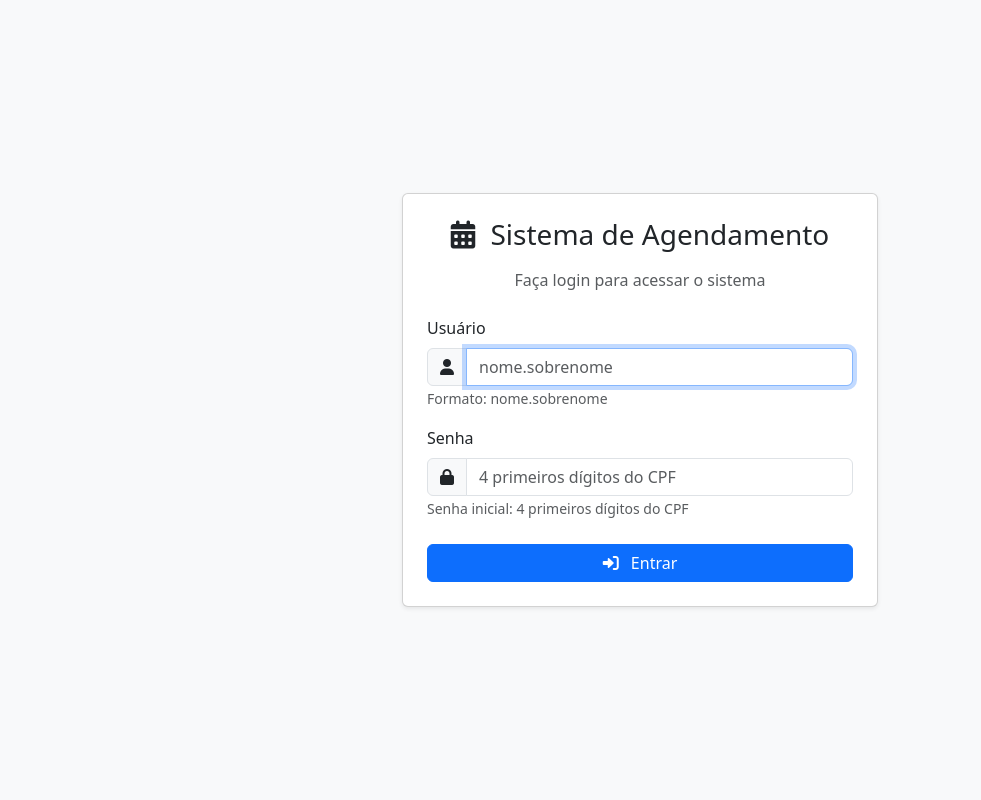
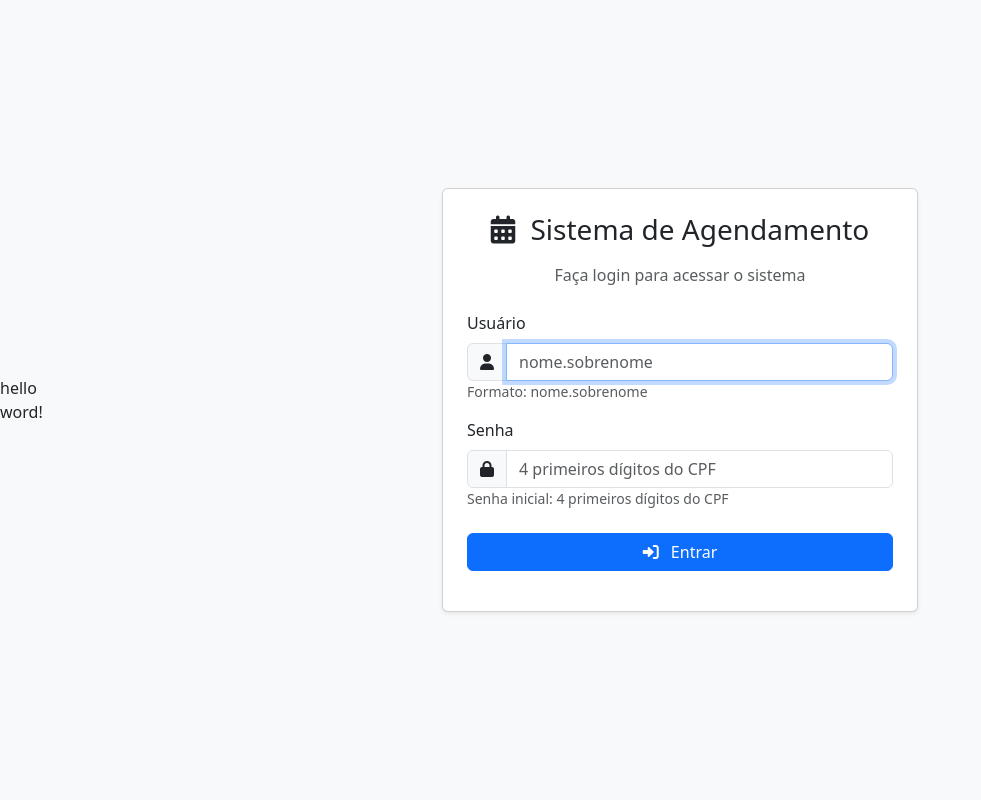
Before and after one commit to lucasandrefernando/system-agendamento, a PHP site: page / in a window 1280 px wide. Shown: the whole page, without its empty margins (0-981 px from the left). Run offline with PHP 8.4, Linux system fonts and the light colour scheme.

Commit message:
Versão inicial do sistema de agendamento

```diff
--- a/public/index.php
+++ b/public/index.php
@@ -1,4 +1,6 @@
 <?php
+
+echo "hello word!";
 // Carregar variáveis de ambiente
 require_once __DIR__ . '/../env.php';
 
```
